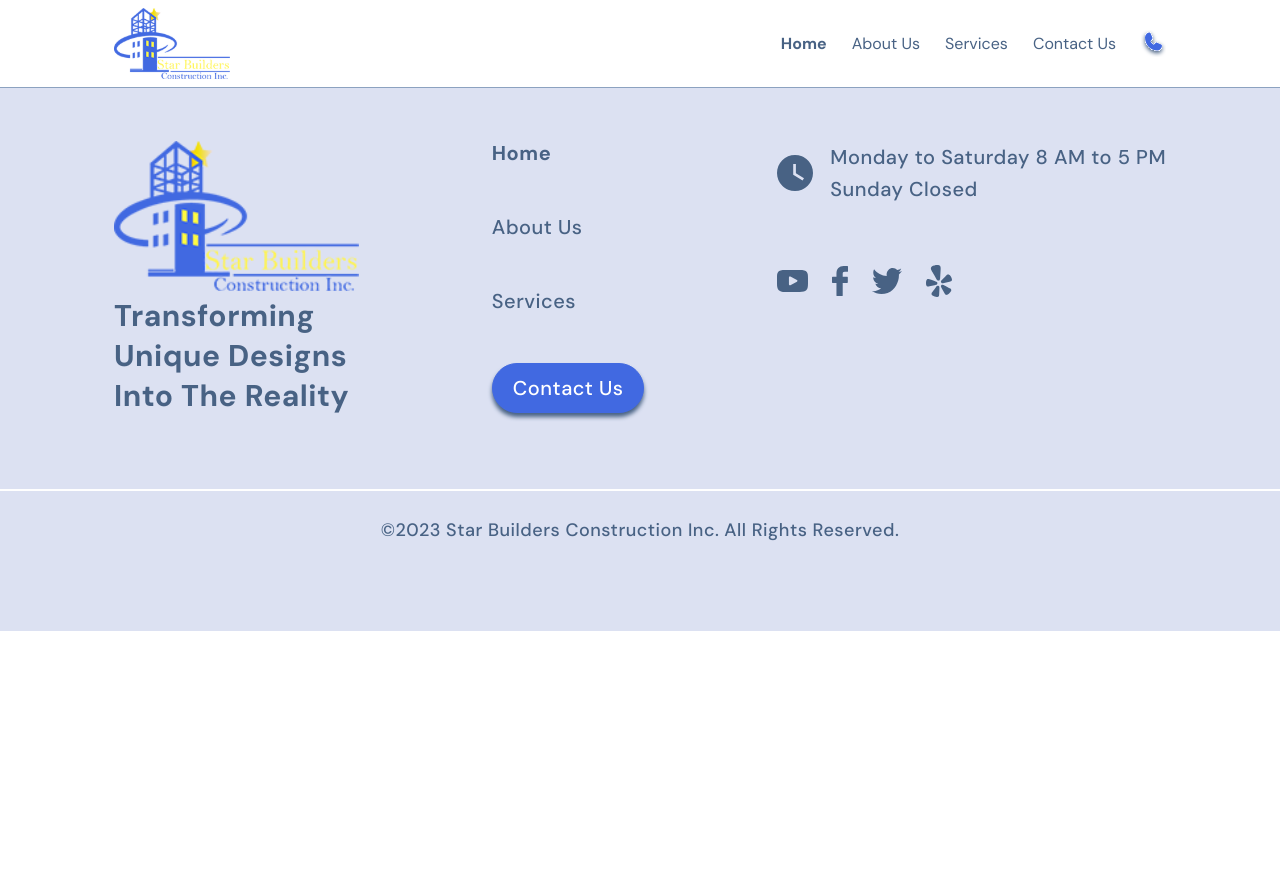
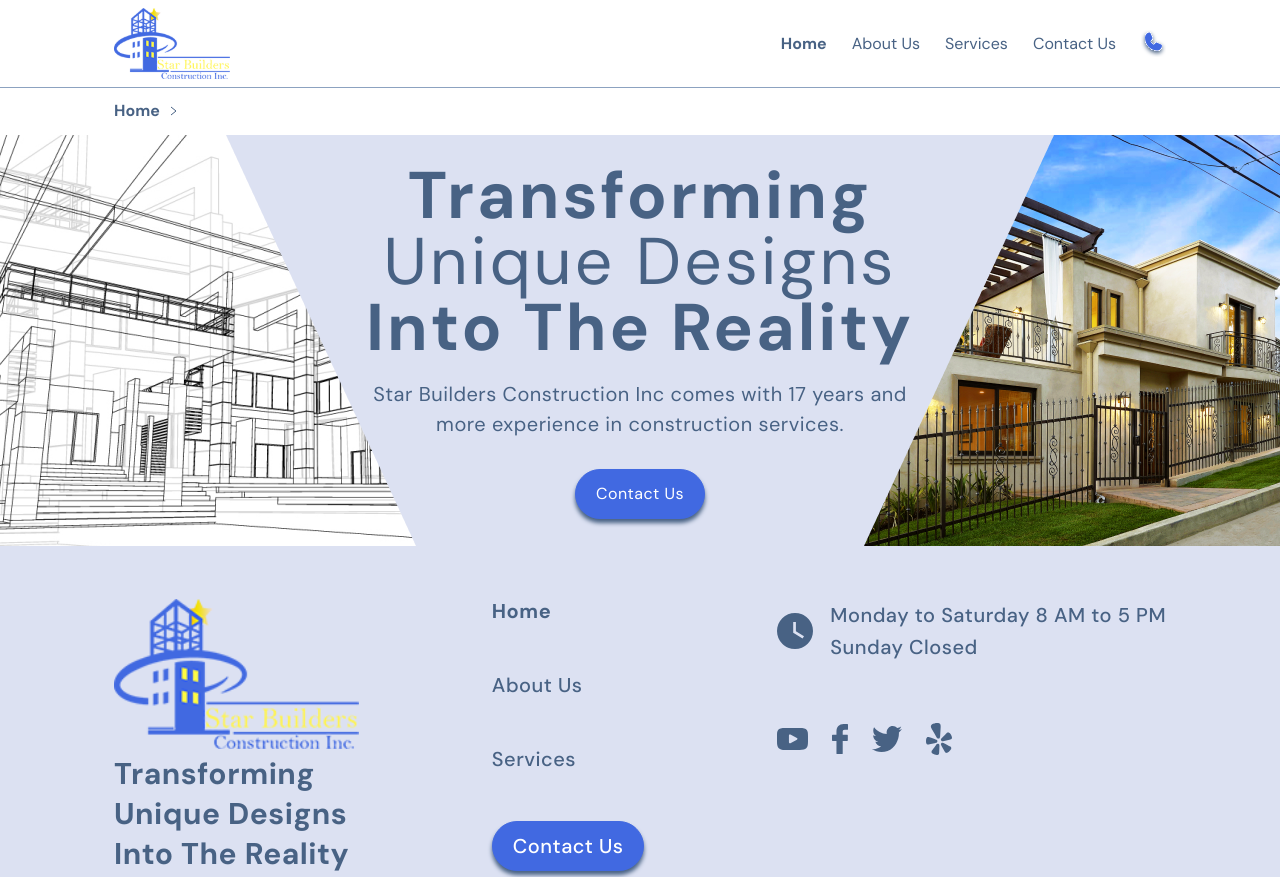
Before and after one commit to RomanBezuhlyi/Starbuildersca, a website: page src/html/index.html in a window 1280 px wide. Shown: the top 877 px of the page. Before the commit the page ends 800 px from the top, so only its background shows below. Drawn offline with nearby package versions, Linux system fonts and the light colour scheme; files that its build step writes are made by us from their sources; files whose address does not match are found by name.

Commit message:
added hero section

```diff
--- /dev/null
+++ b/src/html/blocks/hero.html
@@ -0,0 +1,24 @@
+<div class="breadcrumbs">
+  <div class="container">
+    <div class="breadcrumbs__list">
+      <a class="active" href="#">Home</a>
+      <img src="./img/icons/chevron-right.svg" alt="" />
+    </div>
+  </div>
+</div>
+<section id="hero" class="hero">
+  <div class="hero__left"></div>
+  <div class="hero__right"></div>
+  <div class="hero__content">
+    <h1>
+      <b>Transforming</b> <br />
+      Unique Designs <br />
+      <b>Into The Reality</b>
+    </h1>
+    <p>
+      Star Builders Construction Inc comes with 17 years and more experience in
+      construction services.
+    </p>
+    <a class="primary" href="#">Contact Us</a>
+  </div>
+</section>
--- a/src/html/index.html
+++ b/src/html/index.html
@@ -9,7 +9,9 @@
     <link rel="stylesheet" href="./css/main.css" />
   </head>
   <body>
-    @@include('blocks/header.html') @@include('blocks/footer.html')
+    @@include('blocks/header.html')
+    <main>@@include('blocks/hero.html')</main>
+    @@include('blocks/footer.html')
     <script src="./js/index.bundle.js"></script>
   </body>
 </html>
--- a/src/scss/base/_base.scss
+++ b/src/scss/base/_base.scss
@@ -68,6 +68,7 @@ h4 {
     box-shadow: none;
   }
   @media (max-width: 991px) {
+    padding: 1px 6px;
     font-size: 10px;
     box-shadow: 0px 2px 2px 0px $text;
   }
--- /dev/null
+++ b/src/scss/base/_scroll.scss
@@ -0,0 +1,32 @@
+@media (min-width: 992px) {
+  /* Стилі для скроллу в Chrome та Safari */
+  ::-webkit-scrollbar {
+    width: 8px;
+    height: 8px;
+  }
+  ::-webkit-scrollbar-thumb {
+    background-color: $text;
+    border-radius: 6px;
+    max-height: 350px;
+  }
+  ::-webkit-scrollbar-track {
+    background-color: $violet;
+  }
+
+  /* Стилі для скроллу в Mozilla Firefox */
+  /* Ширина і висота скроллбара */
+  * {
+    scrollbar-width: thin;
+    scrollbar-color: $violet;
+  }
+
+  /* Стилі для кільця вокруг пальця при торканні */
+  *::-webkit-scrollbar-thumb:active {
+    background-color: $text;
+  }
+
+  /* Стилі для фону скроллбара */
+  *::-webkit-scrollbar-track {
+    background-color: $violet;
+  }
+}
--- a/src/scss/blocks/_header.scss
+++ b/src/scss/blocks/_header.scss
@@ -5,6 +5,8 @@
   width: 100%;
   padding: 8px 0;
   border-bottom: 1px solid $shadow;
+  background-color: $bg;
+  z-index: 100;
   @media (max-width: 480px) {
     padding: 4px 0 6px 0;
     border: none;
--- /dev/null
+++ b/src/scss/blocks/_hero.scss
@@ -0,0 +1,81 @@
+.breadcrumbs {
+  background-color: $bg;
+  @media (max-width: 991px) {
+    display: none;
+  }
+  &__list {
+    padding: 12px 0 14px 0;
+    @include flex(row, flex-start, center);
+    gap: 10px;
+    a.active {
+      font-weight: 700;
+    }
+  }
+}
+
+.hero {
+  position: relative;
+  @include flex(row, center, center);
+  width: 100%;
+  height: 411px;
+  overflow: hidden;
+  @media (max-width: 991px) {
+    height: 179px;
+  }
+  &__left {
+    width: 50%;
+    height: 100%;
+    background: url(../img/hero-1.png);
+    background-repeat: no-repeat;
+    background-size: cover;
+  }
+  &__right {
+    width: 50%;
+    height: 100%;
+    background: url(../img/hero-2.png);
+    background-repeat: no-repeat;
+    background-size: cover;
+  }
+  &__content {
+    position: absolute;
+    top: 0;
+    left: 50%;
+    transform: translateX(-50%);
+    width: 828px;
+    height: 100%;
+    @include flex(column, center, center);
+    background: url(../img/hero-bg.png);
+    background-repeat: no-repeat;
+    background-position: center;
+    @media (max-width: 991px) {
+      background-size: contain;
+    }
+    h1 {
+      font-size: 66px;
+      line-height: 66px;
+      font-weight: 400;
+      letter-spacing: 3px;
+      text-align: center;
+      margin-bottom: 18px;
+      @media (max-width: 991px) {
+        font-size: 25px;
+        line-height: 24px;
+        margin-bottom: 8px;
+      }
+    }
+    p {
+      width: 579px;
+      text-align: center;
+      font-size: 20px;
+      line-height: 30px;
+      letter-spacing: 0.5px;
+      margin-bottom: 30px;
+      @media (max-width: 991px) {
+        width: 251px;
+        font-size: 12px;
+        line-height: 13px;
+        margin-bottom: 12px;
+      }
+    }
+  }
+}
--- a/src/scss/main.scss
+++ b/src/scss/main.scss
@@ -5,6 +5,7 @@
 @import "./base/mixins";
 @import "./base/base";
 @import "./base/utils";
+@import "./base/scroll";
 @import "./base/container";
 
 /* Блоки */
```
Also changed, not shown: build/css/main.css, build/img/hero-1.png (added), build/img/hero-2.png (added), build/img/hero-bg.png (added), build/img/icons/chevron-right.svg (added), build/index.html, src/img/hero-1.png (added), src/img/hero-2.png (added), src/img/hero-bg.png (added), src/img/icons/chevron-right.svg (added).
